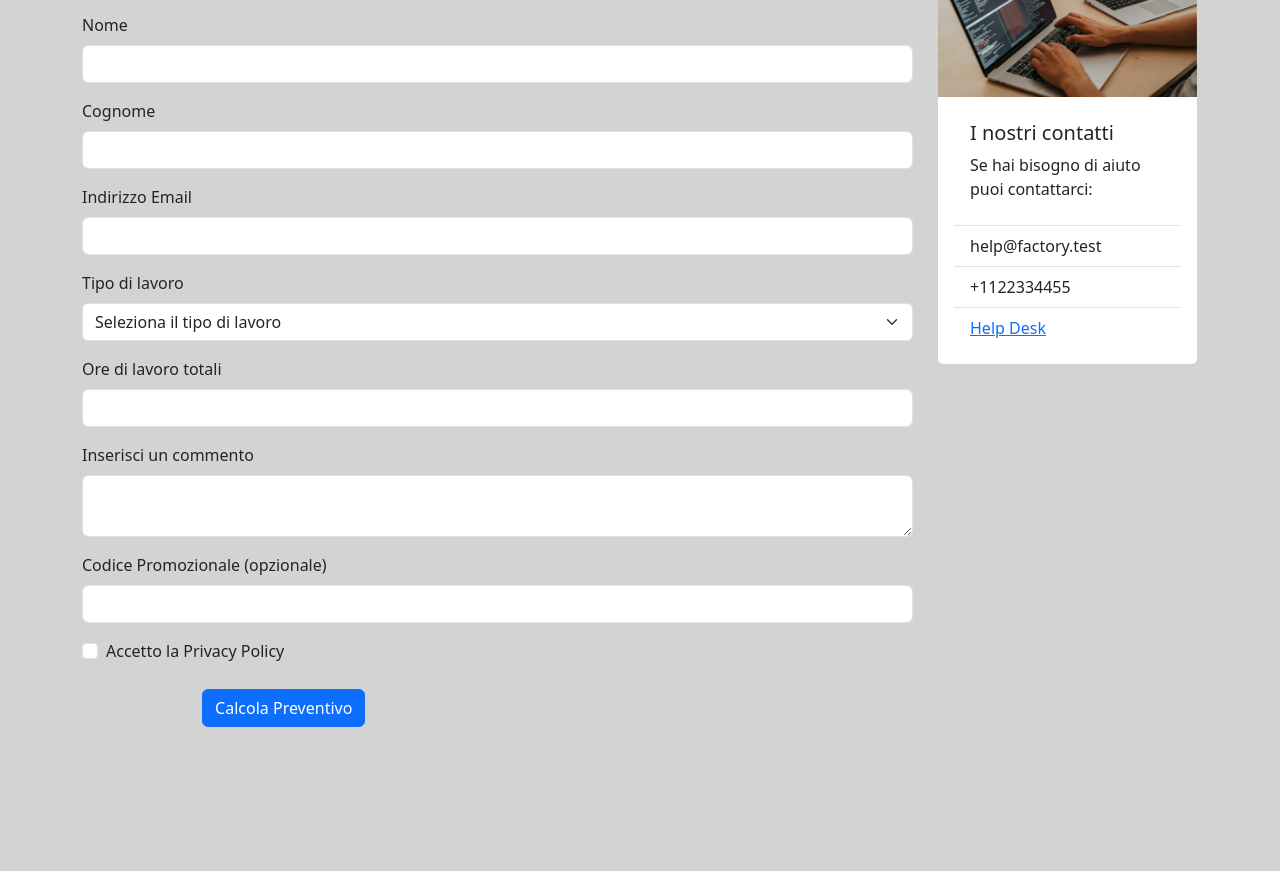
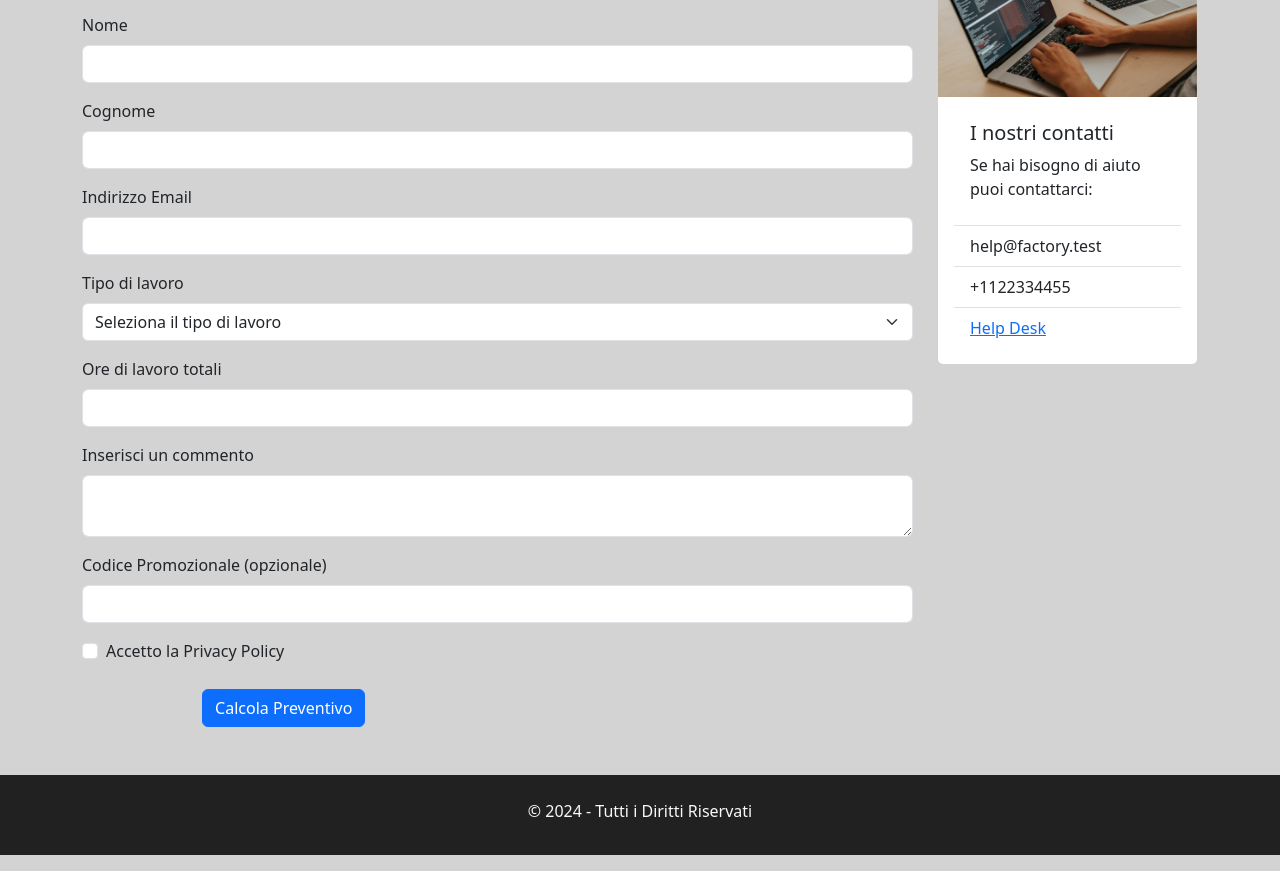
Before and after one commit to EdoardoSquillaci/bootstrap-preventivo, a plain HTML site: page index.html in a window 1280 px wide. Shown: the part 149-1020 px from the top of the page. Before the commit the page ends 876 px from the top, so only its background shows below. Drawn offline with nearby package versions, Linux system fonts and the light colour scheme.

Commit message:
Creazione Footer e fine Creazione Schermata con Bootstrap

```diff
--- a/index.html
+++ b/index.html
@@ -200,7 +200,19 @@
   </main>  <!-- Fine Sezione Principale-->
 
 
+<footer>
 
+<div class="col-12 mt-5">
+
+
+<p class="text-center text-light pt-4 " style="height: 80px;">© 2024 - Tutti i Diritti Riservati</p>
+
+
+</div>
+
+
+
+</footer>
 
 
 
--- a/style.css
+++ b/style.css
@@ -10,3 +10,7 @@ header{
 .navigazione a {
     color: gray;
 }
+
+footer{
+    background-color: rgb(33, 33, 33);
+}
```
